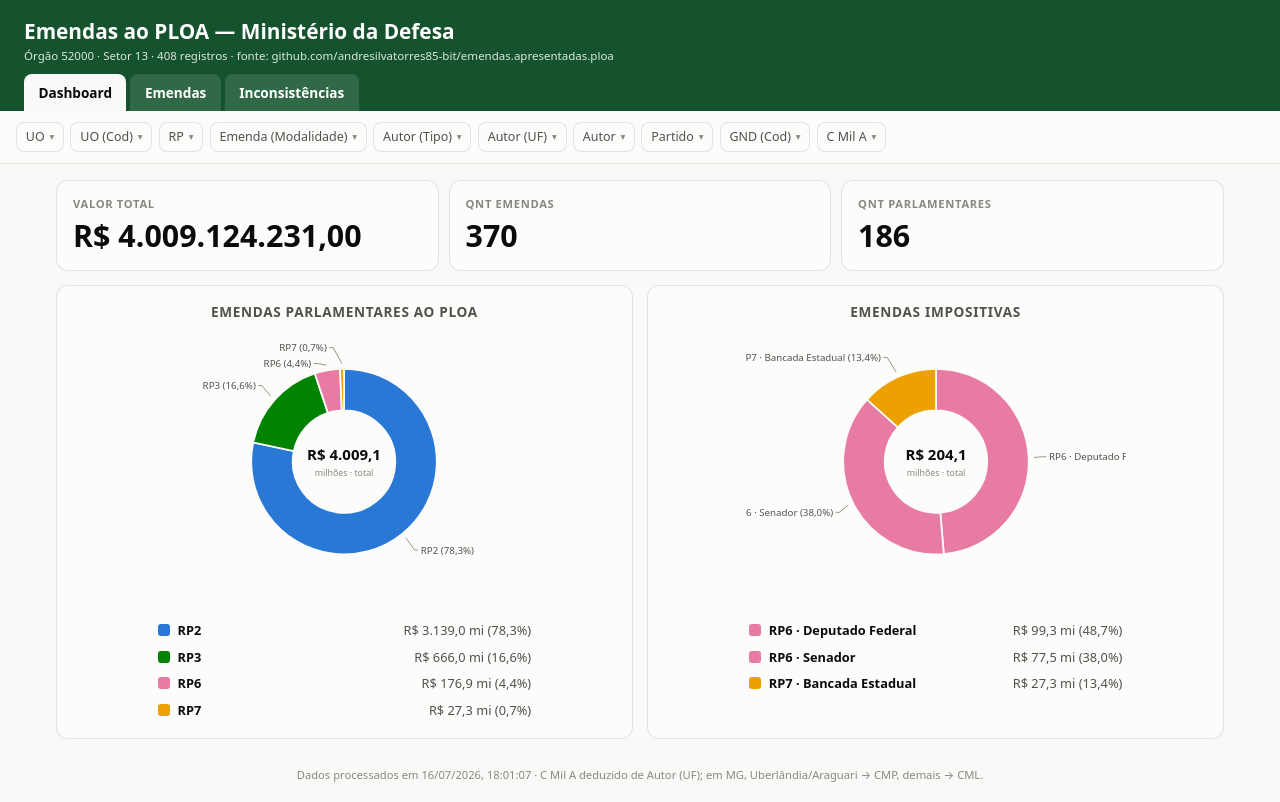
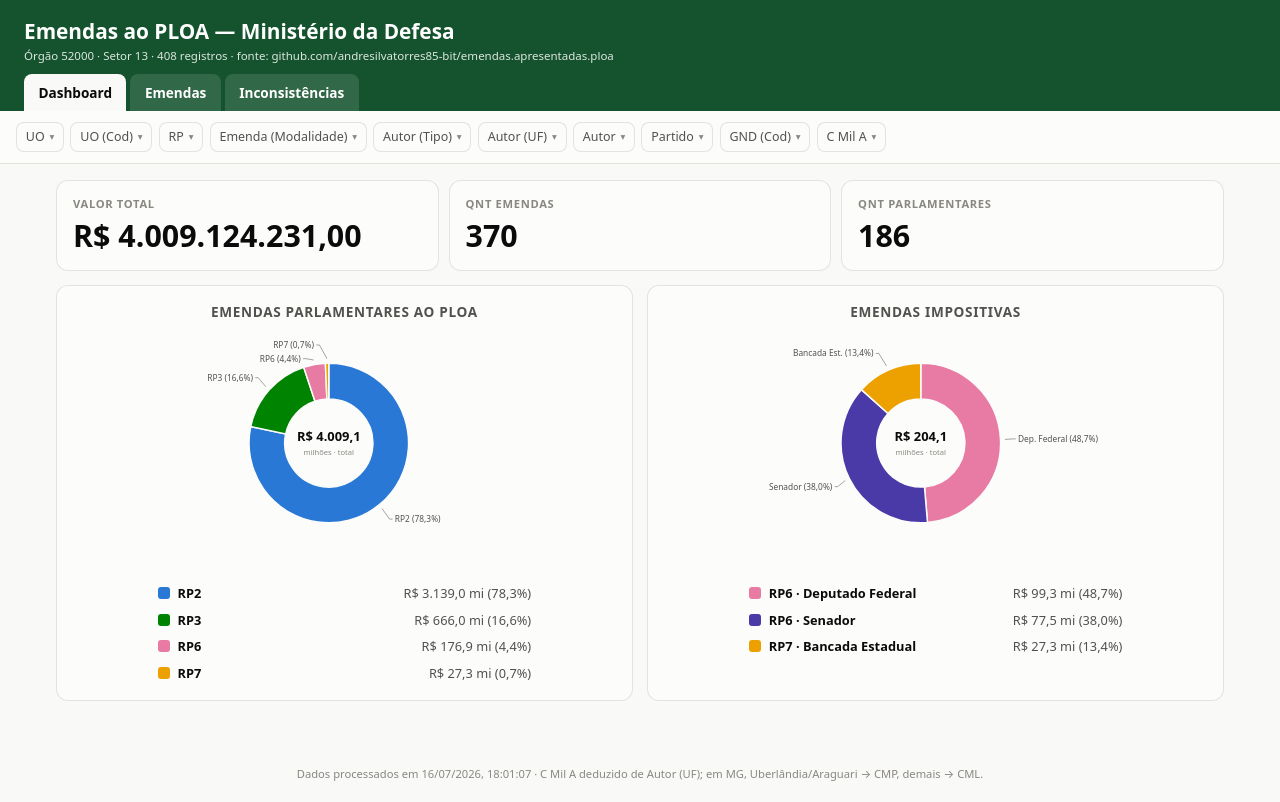
Before and after one commit to andresilvatorres85-bit/emendas-defesa-app, a React (Vite) app: page / in a window 1280 px wide. Built offline with nearby package versions, Linux system fonts and the light colour scheme.

Commit message:
Add files via upload

```diff
--- a/src/components/GraficoPizza.jsx
+++ b/src/components/GraficoPizza.jsx
@@ -50,16 +50,16 @@ export default function GraficoPizza({ dados, total }) {
 
   const fatias = useMemo(() => {
     let acc = 0
-    const soma = dados.reduce((s, d) => s + d.valor, 0) || 1
-    return dados
-      .filter((d) => d.valor > 0)
-      .map((d) => {
-        const a0 = (acc / soma) * 2 * Math.PI
-        acc += d.valor
-        const a1 = (acc / soma) * 2 * Math.PI
-        const meio = (a0 + a1) / 2
-        return { ...d, a0, a1, meio, pct: (d.valor / soma) * 100 }
-      })
+    const positivos = dados.filter((d) => d.valor > 0)
+    const soma = positivos.reduce((s, d) => s + d.valor, 0) || 1
+    return positivos.map((d) => {
+      const a0 = (acc / soma) * 2 * Math.PI
+      acc += d.valor
+      const a1 = (acc / soma) * 2 * Math.PI
+      const meio = (a0 + a1) / 2
+      // `k` = identidade estável da fatia (chave própria ou o RP); `cor` fixa.
+      return { ...d, k: d.chave ?? d.rp, cor: d.cor ?? corDoRP(d.rp), a0, a1, meio, pct: (d.valor / soma) * 100 }
+    })
   }, [dados])
 
   // Rótulos externos com linha-guia; anticolisão simples por lado.
@@ -89,17 +89,17 @@ export default function GraficoPizza({ dados, total }) {
 
   return (
     <figure className="pizza" aria-label="Gráfico de pizza: valor solicitado por identificador de resultado primário (RP)">
-      <svg viewBox="-55 0 430 300" role="img">
+      <svg viewBox="-70 0 500 300" role="img">
         {fatias.map((f) => (
           <path
-            key={f.rp}
+            key={f.k}
             d={arco(f.a0, f.a1)}
             fillRule="evenodd"
-            fill={corDoRP(f.rp)}
+            fill={f.cor}
             stroke="var(--superficie)"
             strokeWidth="2"
-            opacity={hover === null || hover === f.rp ? 1 : 0.35}
-            onMouseEnter={() => setHover(f.rp)}
+            opacity={hover === null || hover === f.k ? 1 : 0.35}
+            onMouseEnter={() => setHover(f.k)}
             onMouseLeave={() => setHover(null)}
           >
             <title>{`${f.rotulo}: ${fmtMilhoes(f.valor)} (${fmtPct(f.pct)})`}</title>
@@ -108,7 +108,7 @@ export default function GraficoPizza({ dados, total }) {
         {rotulos.map((f) => {
           const tx = f.lado === 1 ? f.ax + 14 : f.ax - 14
           return (
-            <g key={f.rp} className="pizza-rotulo" opacity={hover === null || hover === f.rp ? 1 : 0.35}>
+            <g key={f.k} className="pizza-rotulo" opacity={hover === null || hover === f.k ? 1 : 0.35}>
               <polyline
                 points={`${f.ax},${f.ay} ${tx - f.lado * 4},${f.y} ${tx},${f.y}`}
                 fill="none"
@@ -116,7 +116,7 @@ export default function GraficoPizza({ dados, total }) {
                 strokeWidth="1"
               />
               <text x={tx + f.lado * 3} y={f.y + 4} textAnchor={f.lado === 1 ? 'start' : 'end'}>
-                {f.rotulo} ({fmtPct(f.pct)})
+                {(f.rotuloCurto ?? f.rotulo)} ({fmtPct(f.pct)})
               </text>
             </g>
           )
@@ -131,12 +131,12 @@ export default function GraficoPizza({ dados, total }) {
       <figcaption className="pizza-legenda">
         {fatias.map((f) => (
           <div
-            key={f.rp}
+            key={f.k}
             className="legenda-item"
-            onMouseEnter={() => setHover(f.rp)}
+            onMouseEnter={() => setHover(f.k)}
             onMouseLeave={() => setHover(null)}
           >
-            <span className="legenda-cor" style={{ background: corDoRP(f.rp) }} aria-hidden />
+            <span className="legenda-cor" style={{ background: f.cor }} aria-hidden />
             <span className="legenda-nome">{f.rotulo}</span>
             <span className="legenda-valor">
               {fmtMilhoes(f.valor)} ({fmtPct(f.pct)})
```
